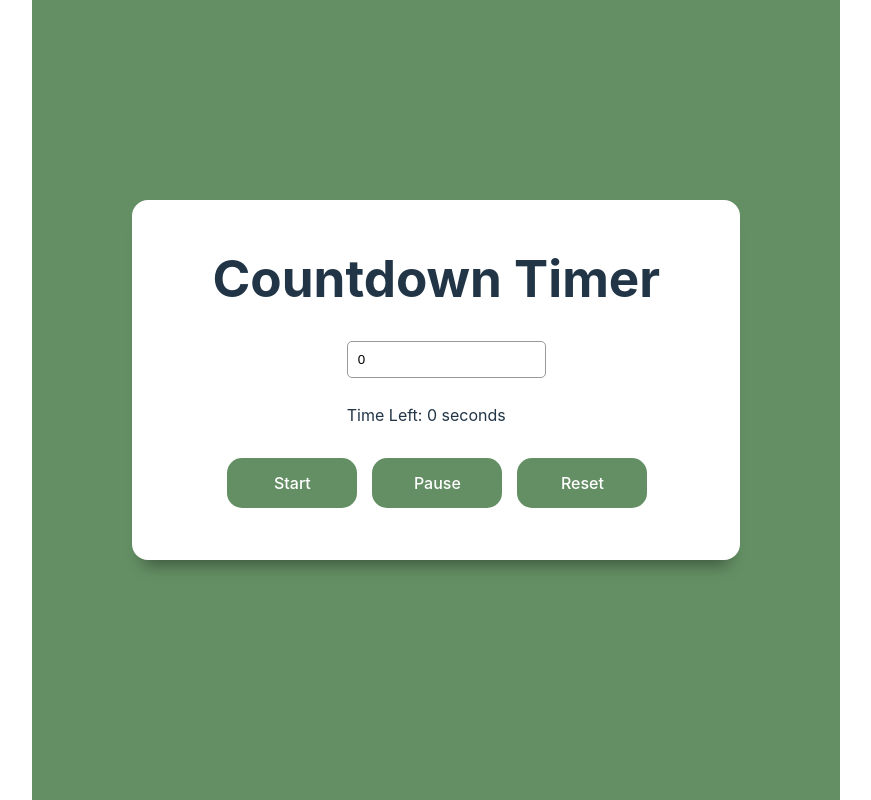
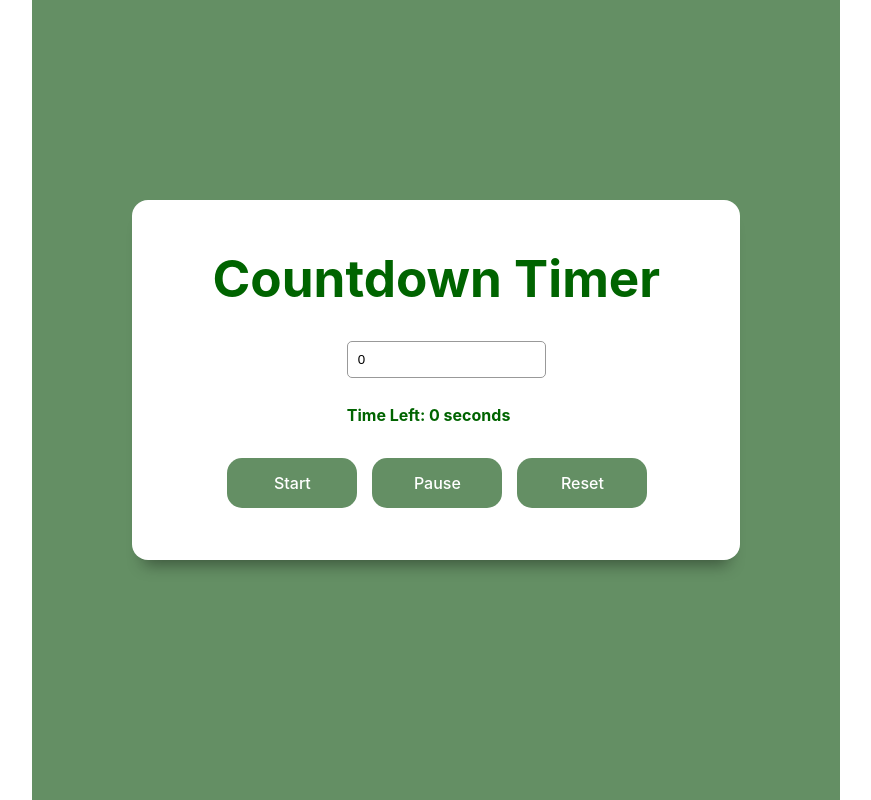
Before and after one commit to Agonsi123/countdown-timer, a React (Vite) app: page / in a window 1280 px wide. Shown: the whole page, without its empty margins (210-1081 px from the left). Built offline with nearby package versions, Linux system fonts and the light colour scheme.

Commit message:
Update Timer.css
changed the text color

```diff
--- a/src/components/Timer.css
+++ b/src/components/Timer.css
@@ -24,8 +24,13 @@ input {
     border: 1px solid #999;
     outline: none;
 }
+.hTag{
+    color: darkgreen;
+}
 .pTag{
     margin-top: -10px;
+    font-weight: bold;
+    color: darkgreen;
 }
 input, .pTag{
     margin-left: 30%;
```
